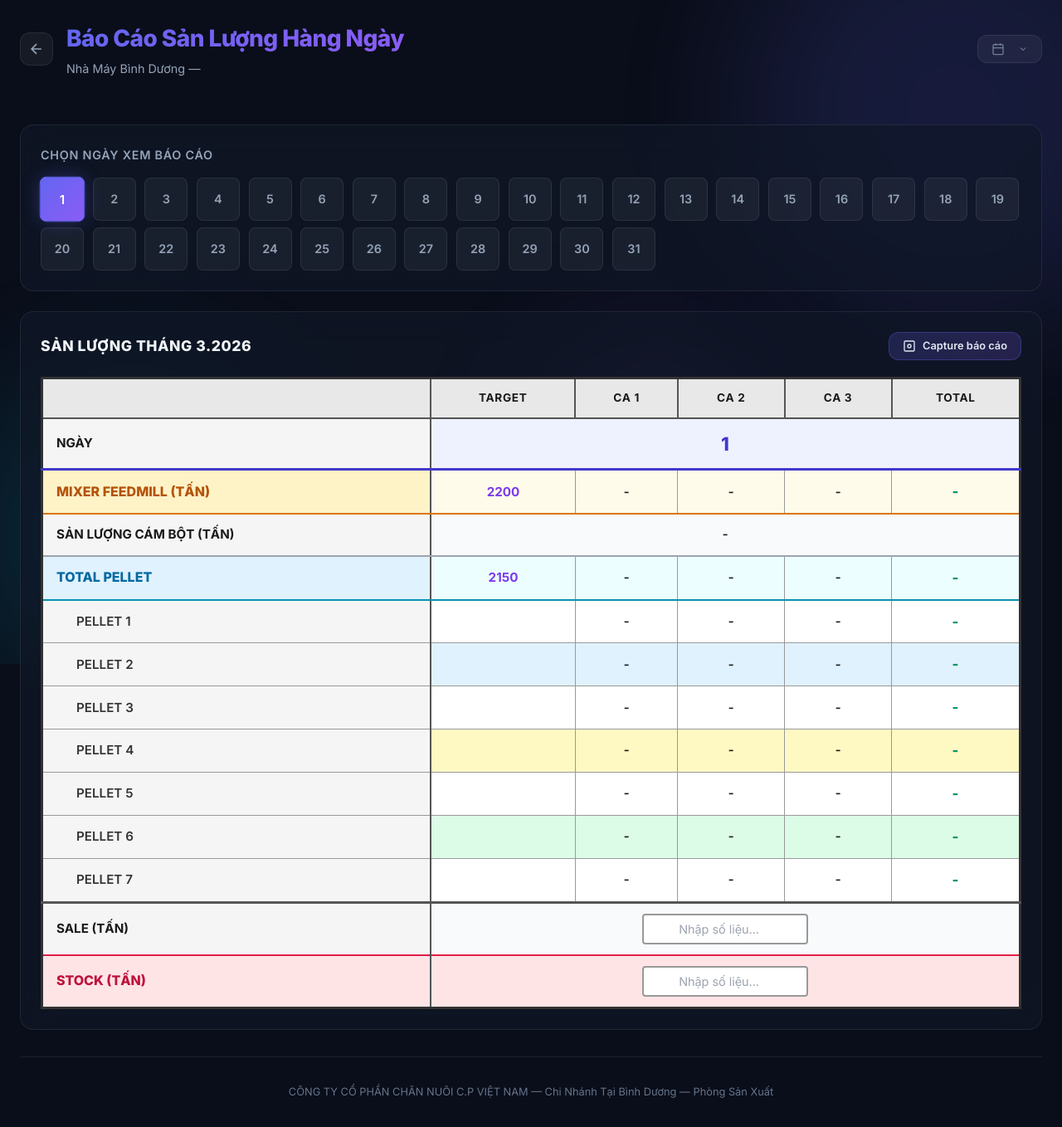
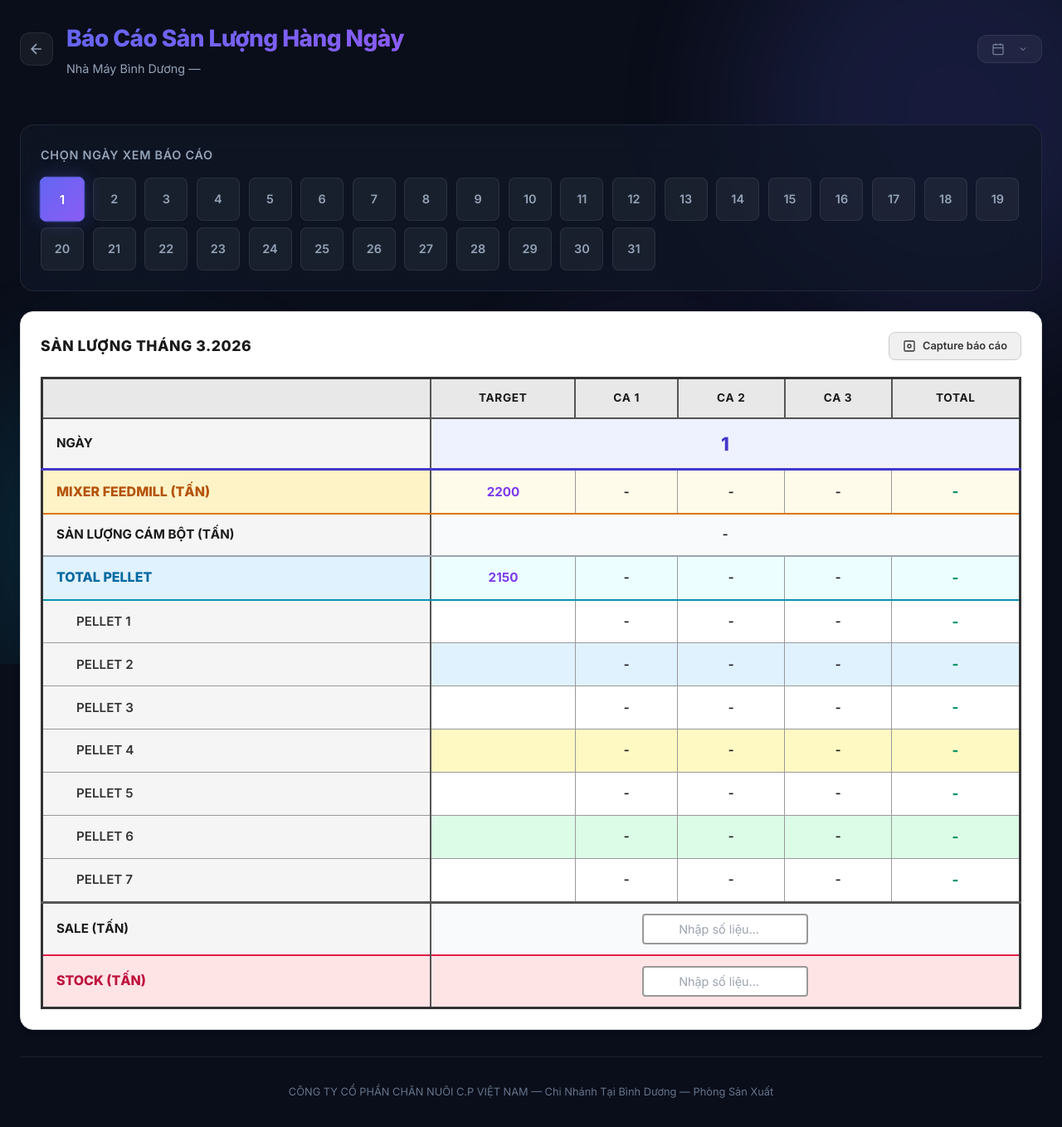
Before and after one commit to mixercpbd430-create/Sanluongcv, a Flask app: page /report in a window 1280 px wide. Shown: the whole page at 83% size. Run offline with Flask 3, Linux system fonts and the light colour scheme; the visitor is signed in with stand-in values (Sample User, id 1); data that the repository does not hold is empty.

Commit message:
Light theme report card: white bg, matching user screenshot

```diff
--- a/static/report.css
+++ b/static/report.css
@@ -110,6 +110,9 @@
 .report-card {
     padding: 24px;
     overflow: hidden;
+    background: #ffffff !important;
+    border: 1px solid #ddd !important;
+    box-shadow: 0 2px 8px rgba(0,0,0,0.08) !important;
 }
 
 .report-header-bar {
@@ -124,7 +127,7 @@
 .report-header-bar h2 {
     font-size: 1.1rem;
     font-weight: 800;
-    color: var(--text-primary);
+    color: #1a1a1a;
     letter-spacing: 0.03em;
 }
 
@@ -133,10 +136,10 @@
     align-items: center;
     gap: 8px;
     padding: 8px 16px;
-    background: linear-gradient(135deg, rgba(99, 102, 241, 0.2), rgba(139, 92, 246, 0.2));
-    border: 1px solid rgba(99, 102, 241, 0.3);
-    border-radius: var(--radius-md);
-    color: #e2e8f0;
+    background: #f0f0f0;
+    border: 1px solid #ccc;
+    border-radius: 8px;
+    color: #333;
     font-family: inherit;
     font-size: 0.8rem;
     font-weight: 600;
@@ -145,11 +148,11 @@
 }
 
 .btn-capture:hover {
-    background: linear-gradient(135deg, rgba(99, 102, 241, 0.35), rgba(139, 92, 246, 0.35));
-    color: white;
-    border-color: rgba(99, 102, 241, 0.5);
+    background: #e0e0e0;
+    color: #111;
+    border-color: #999;
     transform: translateY(-1px);
-    box-shadow: 0 4px 15px rgba(99, 102, 241, 0.2);
+    box-shadow: 0 2px 8px rgba(0,0,0,0.1);
 }
 
 .btn-capture:disabled {
@@ -158,9 +161,9 @@
 }
 
 .btn-capture.capture-success {
-    background: linear-gradient(135deg, rgba(16, 185, 129, 0.25), rgba(5, 150, 105, 0.25));
-    border-color: rgba(16, 185, 129, 0.4);
-    color: #6ee7b7;
+    background: #d1fae5;
+    border-color: #6ee7b7;
+    color: #065f46;
 }
 
 /* --- Report Table (Light Theme) --- */
```
